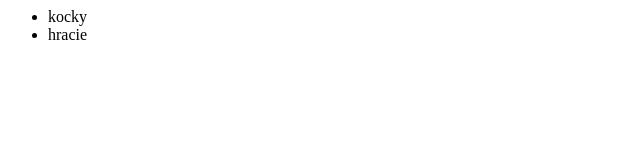
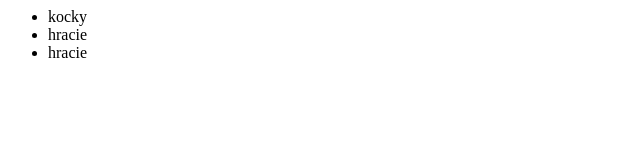
Before and after one commit to Drvoseca/gitTest, a plain HTML site: page index.html in a window 1280 px wide. Shown: the full height of the page, 0-640 px from the left. Drawn offline with Linux system fonts and the light colour scheme.

Commit message:
zmeny dnes

```diff
--- a/index.html
+++ b/index.html
@@ -4,6 +4,8 @@
     <ul>
       <li> kocky </li>
       <li> hracie </li>
+
+      <li> hracie </li>
     </ul>
   </div>
 </body>
```
